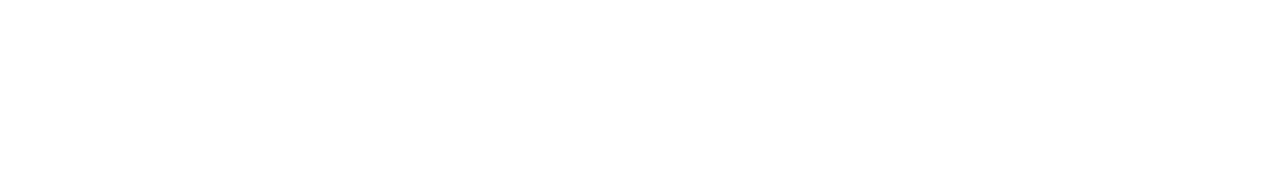
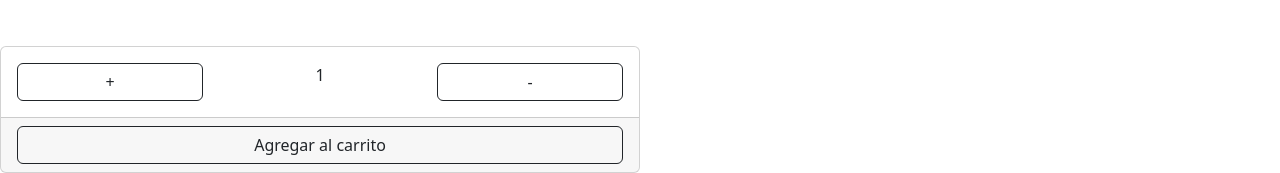
Before and after one commit to GuilleCarcamo/SegundaPreEntrega---Guillermo-Carcamo, a React (Vite) app: page / in a window 1280 px wide. Shown: the part 993-1166 px from the top of the page. Before the commit the page ends 991 px from the top, so only its background shows below. Built offline with nearby package versions, Linux system fonts and the light colour scheme.

Commit message:
2da entrega

```diff
--- a/src/App.jsx
+++ b/src/App.jsx
@@ -9,6 +9,8 @@
 import { BrowserRouter, Navigate, Route, Routes } from 'react-router-dom';
 import ItemDetailContainer from './components/ItemDetailContainer/ItemDetailContainer';
 import CartContainer from './components/CartContainer/CartContainer';
+
+import ItemCount from './components/ItemCount/ItemCount';
 function App() {
   const [count, setCount] = useState(0)
 
@@ -17,16 +19,15 @@
     <>
     <BrowserRouter>
     <NavBar />
+
       <Routes>
         <Route path='/' element={<ItemListContainer saludo='Bienvenidos a la tienda!' />} />
         <Route path='/categoria/:idCategoria' element={<ItemListContainer saludo='Bienvenidos a la tienda!' />} />
         <Route path='/detalle/:idProducto' element={<ItemDetailContainer />} />
         <Route path='/cart' element={<CartContainer />} />
         <Route path='*' element= {<Navigate to='/' />} />
-
       </Routes>
-
-
+      <ItemCount />
     </BrowserRouter>
     </>
   )
--- /dev/null
+++ b/src/components/ItemCount/ItemCount.jsx
@@ -0,0 +1,30 @@
+const ItemCount = ({ initial= 1, stock=10, onAdd}) => {
+    return (
+        <div className="card mt-5 w-50" >
+            <div className="card-body row">
+                <div className="col">
+                <button className="btn btn-outline-dark w-100" onClick={()=>{}}> + </button>
+
+                </div>
+                <div className="col">
+                <center>
+                <label>{1}</label>
+
+                </center>
+
+                </div>
+                <div className="col">
+                <button className="btn btn-outline-dark w-100" onClick={()=>{} }> - </button>
+
+                </div>
+            </div>
+            <div className="card-footer">
+                <button className="btn btn-outline-dark w-100" onClick={()=>onAdd(2)}>Agregar al carrito</button>
+            </div>
+
+
+        </div>
+    )
+}
+
+export default ItemCount
--- a/src/components/ItemListContainer/ItemListContainer.jsx
+++ b/src/components/ItemListContainer/ItemListContainer.jsx
@@ -25,8 +25,6 @@
         .finally( ()=> setLoading(false))
       }
 },[idCategoria])
-
-console.log(idCategoria)
 
 
 // nuevoArray []  <- [].map
@@ -58,6 +56,8 @@
 
                 </div>
                 <div className="card-footer"></div>
+
+
                 <Link to={`/detalle/${productos.id}`}>
                 <button className="btn btn-outline-dark w-100">Detalle</button>
                 </Link>
```
